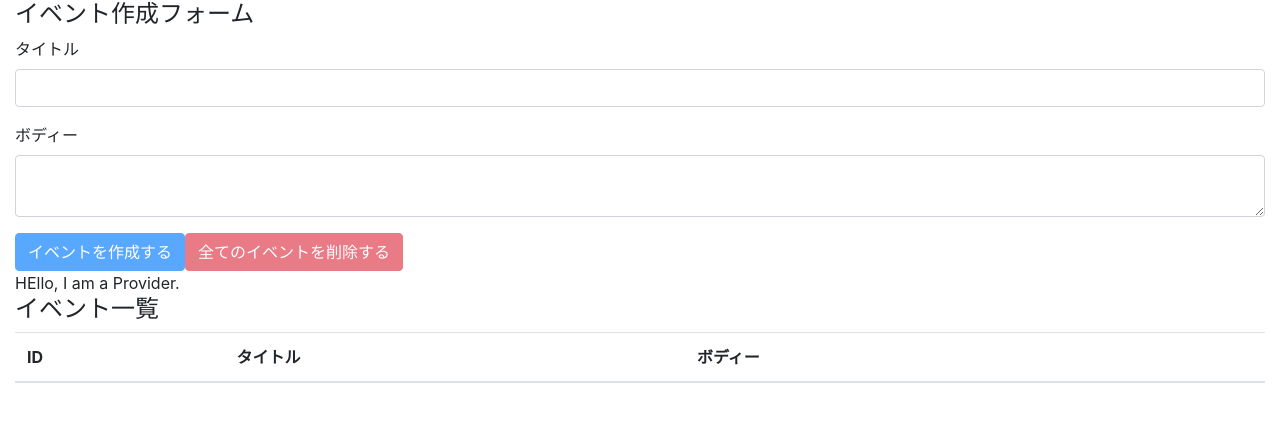
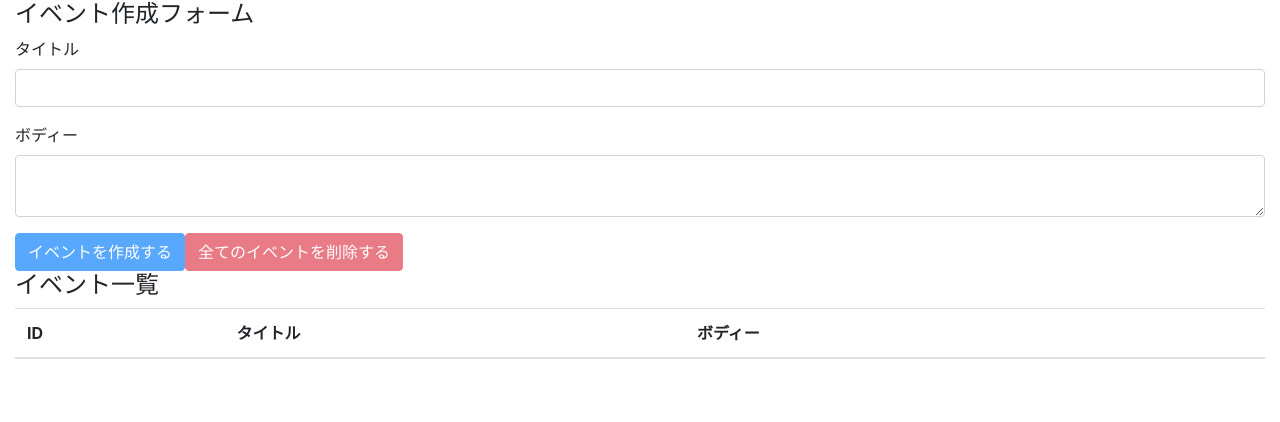
Before and after one commit to kan-kan/react-hooks, a React (Create React App) app: page / in a window 1280 px wide. Shown: the top 422 px of the page. Built offline with nearby package versions, Linux system fonts and the light colour scheme.

Commit message:
solve prop drilling issue

```diff
--- a/src/components/App.js
+++ b/src/components/App.js
@@ -7,16 +7,14 @@
 import EventForm from "./EventForm";
 import AppContext from "../contexts/AppContext";
 
-console.log(AppContext);
-
 const App = () => {
   const [state, dispatch] = useReducer(reducer, []);
 
   return (
-    <AppContext.Provider value={"HEllo, I am a Provider."}>
+    <AppContext.Provider value={{ state, dispatch }}>
       <div className="container-fluid">
-        <EventForm state={state} dispatch={dispatch} />
-        <Events state={state} dispatch={dispatch} />
+        <EventForm />
+        <Events />
       </div>
     </AppContext.Provider>
   );
--- a/src/components/Event.js
+++ b/src/components/Event.js
@@ -1,6 +1,8 @@
-import React from "react";
+import React, { useContext } from "react";
 import { DELETE_EVENT } from "../actions";
-const Event = ({ event, dispatch }) => {
+import AppContext from "../contexts/AppContext";
+const Event = ({ event }) => {
+  const { dispatch } = useContext(AppContext);
   const id = event.id;
   const handleClickDeleteButton = () => {
     const result = window.confirm(
--- a/src/components/EventForm.js
+++ b/src/components/EventForm.js
@@ -1,7 +1,8 @@
-import React, { useState } from "react";
+import React, { useState, useContext } from "react";
 import { CREATE_EVENT, DELETE_ALL_EVENTS } from "../actions";
-
-const EventForm = ({ state, dispatch }) => {
+import AppContext from "../contexts/AppContext";
+const EventForm = () => {
+  const { state, dispatch } = useContext(AppContext);
   const [title, setTitle] = useState("");
   const [body, setBody] = useState("");
   const addEvent = e => {
--- a/src/components/Events.js
+++ b/src/components/Events.js
@@ -2,11 +2,10 @@
 
 import Event from "./Event";
 import AppContext from "../contexts/AppContext";
-const Events = ({ state, dispatch }) => {
-  const value = useContext(AppContext);
+const Events = () => {
+  const { state } = useContext(AppContext);
   return (
     <>
-      <div>{value}</div>
       <h4>イベント一覧</h4>
       <table className="table table-hover">
         <thead>
@@ -19,7 +18,7 @@
         </thead>
         <tbody>
           {state.map((event, index) => (
-            <Event key={index} event={event} dispatch={dispatch} />
+            <Event key={index} event={event} />
           ))}
         </tbody>
       </table>
--- a/src/reducers/index.js
+++ b/src/reducers/index.js
@@ -5,7 +5,6 @@
       let id = state.length === 0 ? 1 : state[state.length - 1].id + 1;
       return [...state, { id, title: action.title, body: action.body }];
     case DELETE_EVENT:
-      console.log("fdksf");
       return state.filter(event => event.id !== action.id);
     case DELETE_ALL_EVENTS:
       return [];
```
